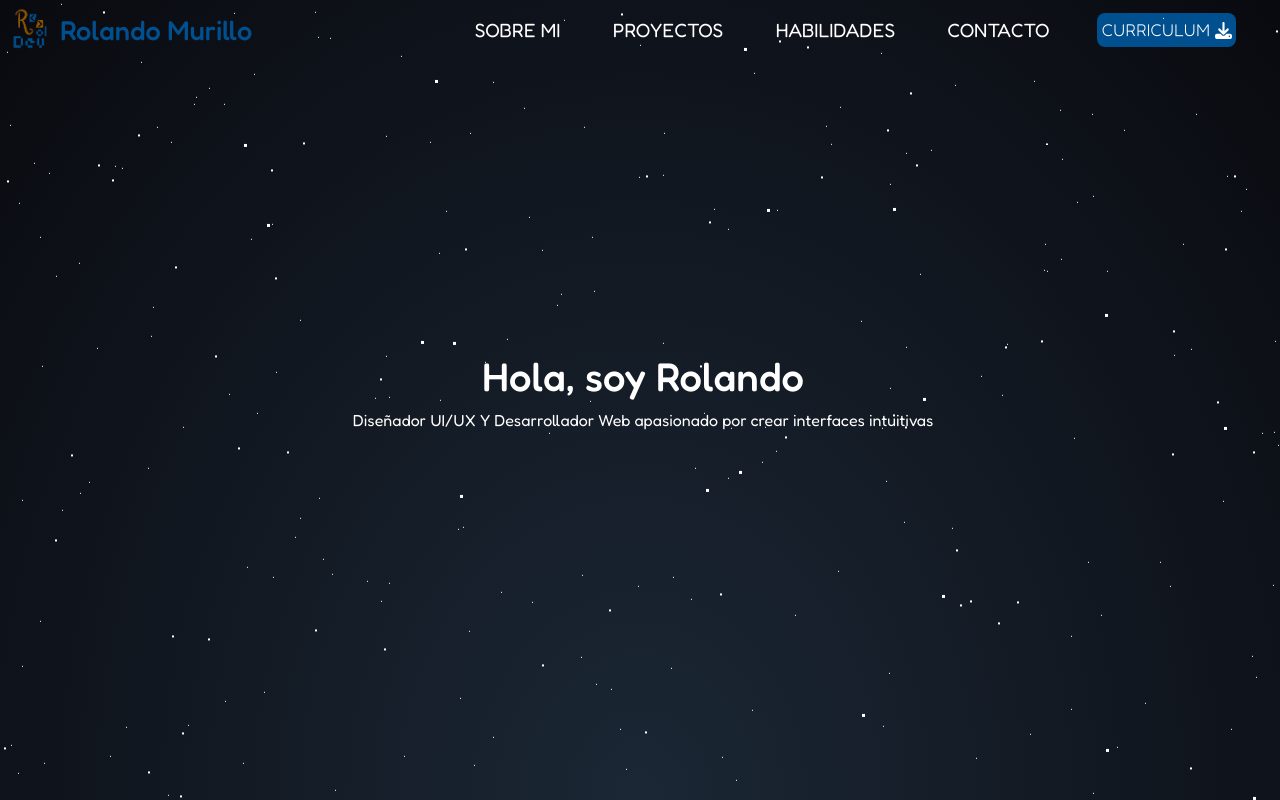
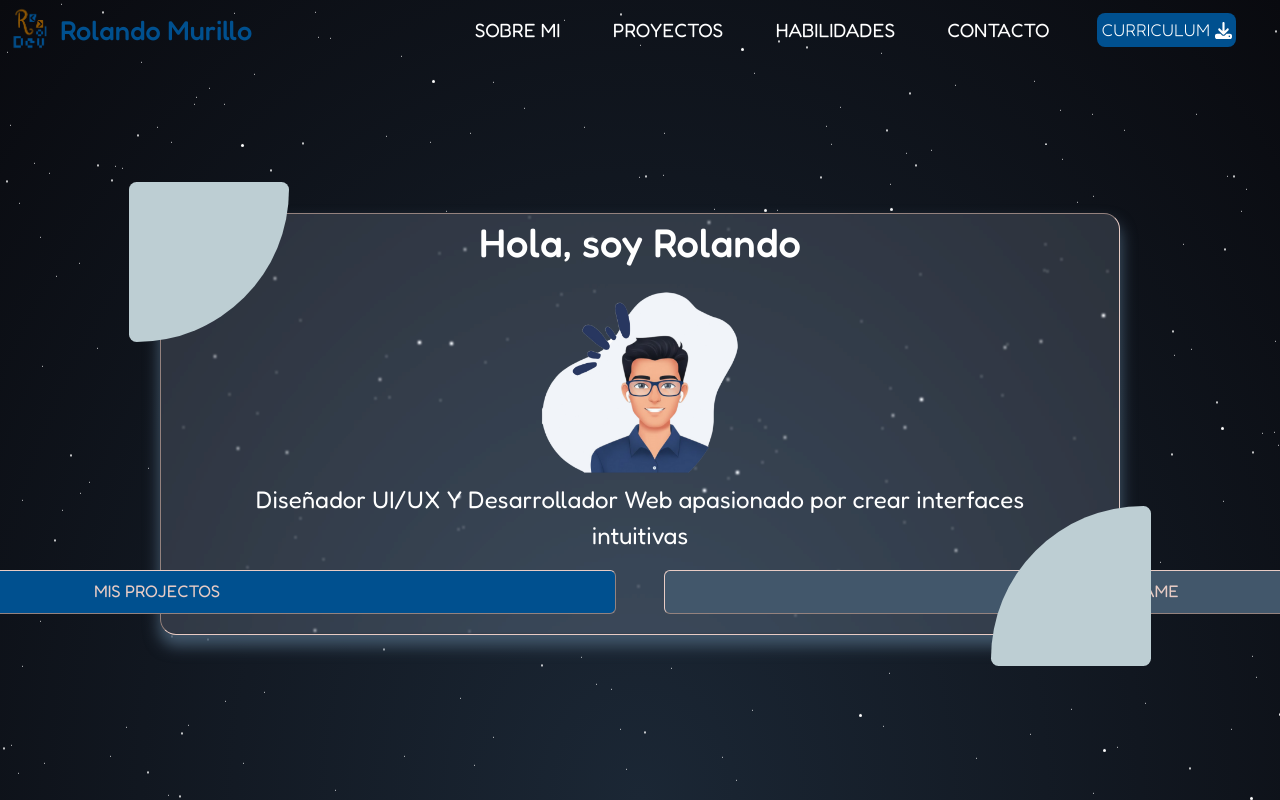
Before and after one commit to RolDev-22/portfolio, a React (Vite) app: page / in a window 1280 px wide. Built offline with nearby package versions, Linux system fonts and the light colour scheme; a web font is replaced by a local one.

Commit message:
Se adjunta iagen de perfil, se realizan modifica en componente Hero, se agrega un componente boton y se ajustan repsonsive

```diff
--- a/src/App.jsx
+++ b/src/App.jsx
@@ -4,12 +4,12 @@ import Hero from "@sections/Hero/Hero";
 function App() {
   return (
     <>
+      <div className="stars-background">
+        <div id="stars"></div>
+        <div id="stars2"></div>
+        <div id="stars3"></div>
+      </div>
       <Header />
-
-      <div id="stars"></div>
-      <div id="stars2"></div>
-      <div id="stars3"></div>
-      <div></div>
       <Hero />
     </>
   );
--- a/src/components/layout/Header/Header.jsx
+++ b/src/components/layout/Header/Header.jsx
@@ -9,7 +9,7 @@ export default function Header() {
   return (
     <header
       style={{ height: "60px" }}
-      className={`container-fluid d-flex flex-row position-fixed top-0 start-0 px-0 justify-content-center justify-content-lg-between align-items-center`}>
+      className={`${styles.header} container-fluid d-flex flex-row position-fixed top-0 start-0 px-0 justify-content-center justify-content-lg-between align-items-center`}>
       <section
         className={`d-flex flex-row z-1 col-12 col-lg-4 h-100 justify-content-between align-items-center`}>
         <div className={`d-flex flex-grow-1 p-0`}>
--- a/src/components/layout/Header/Header.module.css
+++ b/src/components/layout/Header/Header.module.css
@@ -1,5 +1,5 @@
 .header {
-  z-index: 2;
+  z-index: 999;
 }
 
 .logo {
--- a/src/components/sections/Hero/Hero.jsx
+++ b/src/components/sections/Hero/Hero.jsx
@@ -1,14 +1,27 @@
 import styles from "./Hero.module.css";
+import perfilImage from "@assets/prfl-about.png";
+import { BtnComponent } from "@/components/ui/BtnComponent";
 
 export default function Hero() {
   return (
-    <section
-      className={`container-fluid d-flex flex-column justify-content-center align-items-center ${styles.heroContainer}`}>
-      <h1 className={styles.title}>Hola, soy Rolando</h1>
-      <p className={styles.subtitle}>
-        Diseñador UI/UX Y Desarrollador Web apasionado por crear interfaces
-        intuitivas
-      </p>
+    <section className="px-0 pt-5 container-fluid d-flex flex-column justify-content-center align-items-center">
+      <div
+        className={`d-flex flex-column align-items-center p-1 w-75 rounded-4 ${styles.heroContent}`}>
+        <article className=" flex-grow-1 w-100 d-flex flex-column align-items-center text-center">
+          <h2 className={styles.title}>Hola, soy Rolando</h2>
+          <figure className={`h-100 m-0 p-1 ${styles.imgPerfil}`}>
+            <img src={perfilImage} alt="Image-perfil" className="img-fluid" />
+          </figure>
+        </article>
+        <p className={`${styles.description} text-center m-0 col-12 col-md-10`}>
+          Diseñador UI/UX Y Desarrollador Web apasionado por crear interfaces
+          intuitivas
+        </p>
+        <div className="d-flex flex-column flex-md-row w-100 p-3 gap-3 gap-md-5 align-items-center justify-content-center">
+          <BtnComponent name={"Mis Projectos"} type="special" />
+          <BtnComponent name={"Contactame"} type="primary" />
+        </div>
+      </div>
     </section>
   );
 }
--- a/src/components/sections/Hero/Hero.module.css
+++ b/src/components/sections/Hero/Hero.module.css
@@ -0,0 +1,58 @@
+.heroContent {
+  position: relative;
+  backdrop-filter: blur(1px) brightness(150%);
+  border: 1px inset var(--cl1);
+  box-shadow: 0px 10px 15px 1px var(--cl9);
+  background-image: linear-gradient(
+    0deg,
+    rgba(255, 255, 255, 0.1),
+    rgba(255, 255, 255, 0.1)
+  );
+}
+
+.title {
+  font-size: 2rem;
+}
+
+.imgPerfil {
+  width: 10rem;
+}
+
+.description {
+  font-size: 1rem;
+}
+
+@media screen and (min-width: 768px) {
+  .title {
+    font-size: 2.5rem;
+  }
+
+  .imgPerfil {
+    width: 13rem;
+  }
+
+  .description {
+    font-size: 1.5rem;
+  }
+
+  .heroContent::after,
+  .heroContent::before {
+    content: "";
+    position: absolute;
+    width: 10rem;
+    height: 10rem;
+    background-color: var(--cl6);
+  }
+
+  .heroContent::after {
+    top: -2rem;
+    left: -2rem;
+    border-radius: 0.5rem 0.5rem 100% 0.5rem;
+  }
+
+  .heroContent::before {
+    bottom: -2rem;
+    right: -2rem;
+    border-radius: 100% 0.5rem 0.5rem 0.5rem;
+  }
+}
--- /dev/null
+++ b/src/components/ui/BtnComponent.jsx
@@ -0,0 +1,10 @@
+import styles from "./UiStyles.module.css";
+
+export const BtnComponent = ({ name, type = "primary" }) => {
+  return (
+    <button
+      className={`border-1 p-2 rounded-2 col-12 col-md-5 ${styles.general} ${styles[type]}`}>
+      {name}
+    </button>
+  );
+};
--- /dev/null
+++ b/src/components/ui/UiStyles.module.css
@@ -0,0 +1,27 @@
+.primary {
+  color: var(--cl1);
+  font-size: 1.05rem;
+  background-color: var(--cl9);
+  border-color: var(--cl1);
+  text-transform: uppercase;
+}
+
+.special {
+  color: var(--cl1);
+  font-size: 1.05rem;
+  background: var(--cl8);
+  border-color: var(--cl1);
+  text-transform: uppercase;
+}
+
+@media screen and (min-width: 992px) {
+  .general {
+    transition: all 0.5s ease-in-out;
+  }
+
+  .general:hover {
+    color: var(--cl1);
+    box-shadow: inset 0 -100px 0 0 var(--cl11);
+    transform: scale(1.1);
+  }
+}
--- a/src/styles/index.css
+++ b/src/styles/index.css
@@ -26,17 +26,16 @@
   box-sizing: border-box;
 }
 
+html,
 body {
-  width: 100dvw;
-  /*background-image: linear-gradient(45deg, var(--cl1), var(--cl3), var(--cl7));*/
+  width: 100%;
+  max-width: 100vw;
+  min-height: 100vh;
+  margin: 0;
+  padding: 0;
   font-family: var(--fnt3);
   color: var(--cl0);
-}
-
-#root {
-  display: flex;
-  min-height: 100vh;
-  max-width: 100vw;
+  overflow-x: hidden;
 }
 
 a {
@@ -60,18 +59,42 @@ li {
   }
 }
 
-/* From Uiverse.io by amir_6539 */
 #root {
-  height: 100%;
+  display: flex;
   width: 100%;
+  min-height: 100vh;
+  max-width: 100vw;
   background: radial-gradient(ellipse at bottom, #1b2735 0%, #090a0f 100%);
+  position: relative;
   overflow: hidden;
+  min-width: 250px;
+}
+
+.stars-background {
+  position: fixed;
+  top: 0;
+  left: 0;
+  width: 100vw;
+  height: 100vh;
+  pointer-events: none;
+  z-index: 0;
+  overflow: hidden;
+}
+
+#stars,
+#stars2,
+#stars3 {
+  position: absolute;
+  top: 0;
+  left: 0;
+  border-radius: 50%;
 }
 
 #stars {
   width: 1px;
   height: 1px;
   background: transparent;
+  animation: animStar 50s linear infinite;
   box-shadow:
     501px 811px #fff,
     1450px 1324px #fff,
@@ -773,12 +796,13 @@ li {
     1662px 1994px #fff,
     1111px 106px #fff,
     1954px 838px #fff;
-  animation: animStar 50s linear infinite;
 }
+
 #stars:after {
   content: " ";
   position: absolute;
   top: 2000px;
+  left: 0;
   width: 1px;
   height: 1px;
   background: transparent;
@@ -1489,6 +1513,7 @@ li {
   width: 2px;
   height: 2px;
   background: transparent;
+  animation: animStar 100s linear infinite;
   box-shadow:
     1925px 1320px #fff,
     693px 1778px #fff,
@@ -1690,12 +1715,13 @@ li {
     104px 1683px #fff,
     934px 1387px #fff,
     314px 739px #fff;
-  animation: animStar 100s linear infinite;
 }
+
 #stars2:after {
   content: " ";
   position: absolute;
   top: 2000px;
+  left: 0;
   width: 2px;
   height: 2px;
   background: transparent;
@@ -1906,6 +1932,7 @@ li {
   width: 3px;
   height: 3px;
   background: transparent;
+  animation: animStar 150s linear infinite;
   box-shadow:
     200px 981px #fff,
     1731px 521px #fff,
@@ -2007,12 +2034,13 @@ li {
     785px 1654px #fff,
     1543px 1757px #fff,
     287px 1272px #fff;
-  animation: animStar 150s linear infinite;
 }
+
 #stars3:after {
   content: " ";
   position: absolute;
   top: 2000px;
+  left: 0;
   width: 3px;
   height: 3px;
   background: transparent;
```
Also changed, not shown: src/assets/prfl-about.png (added).
